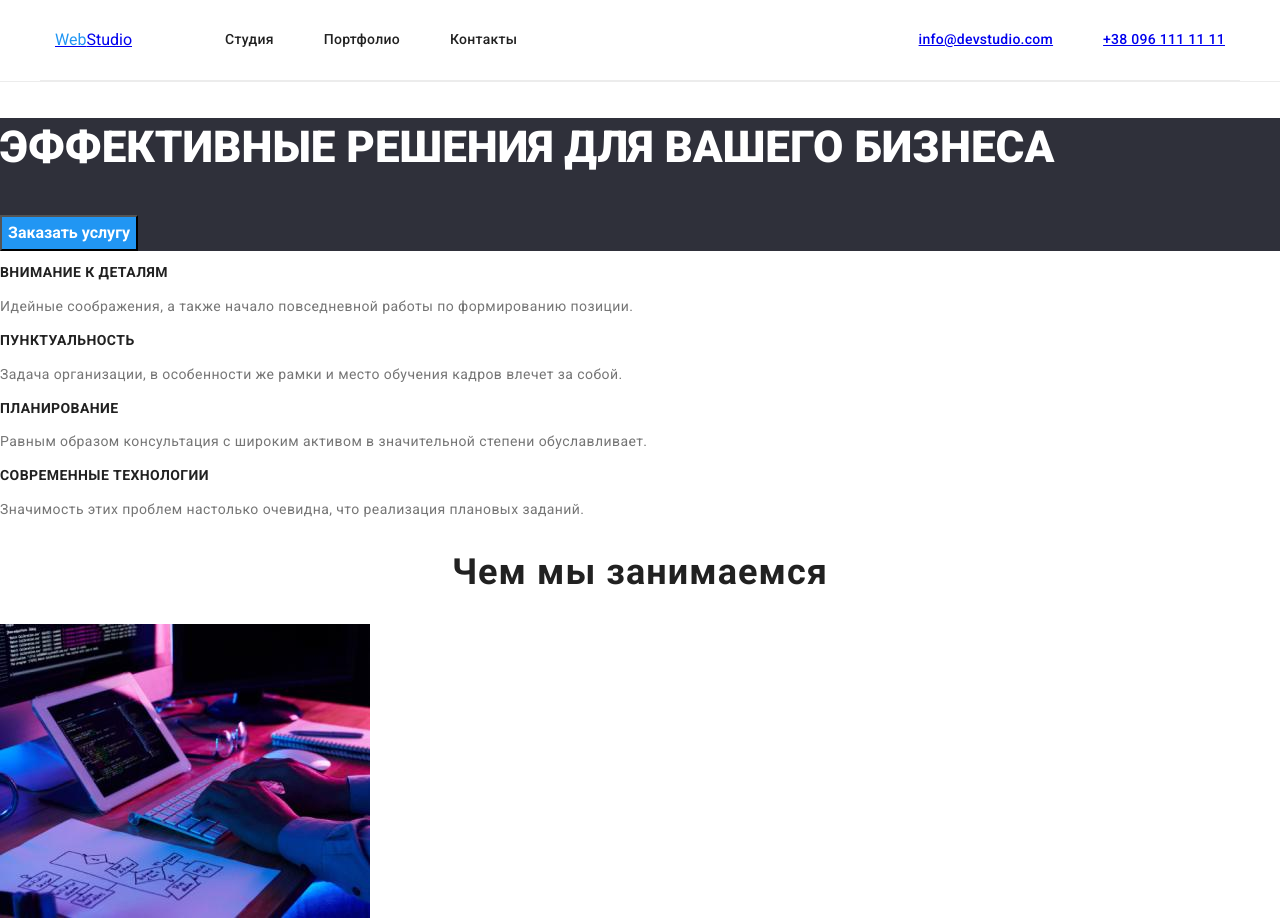
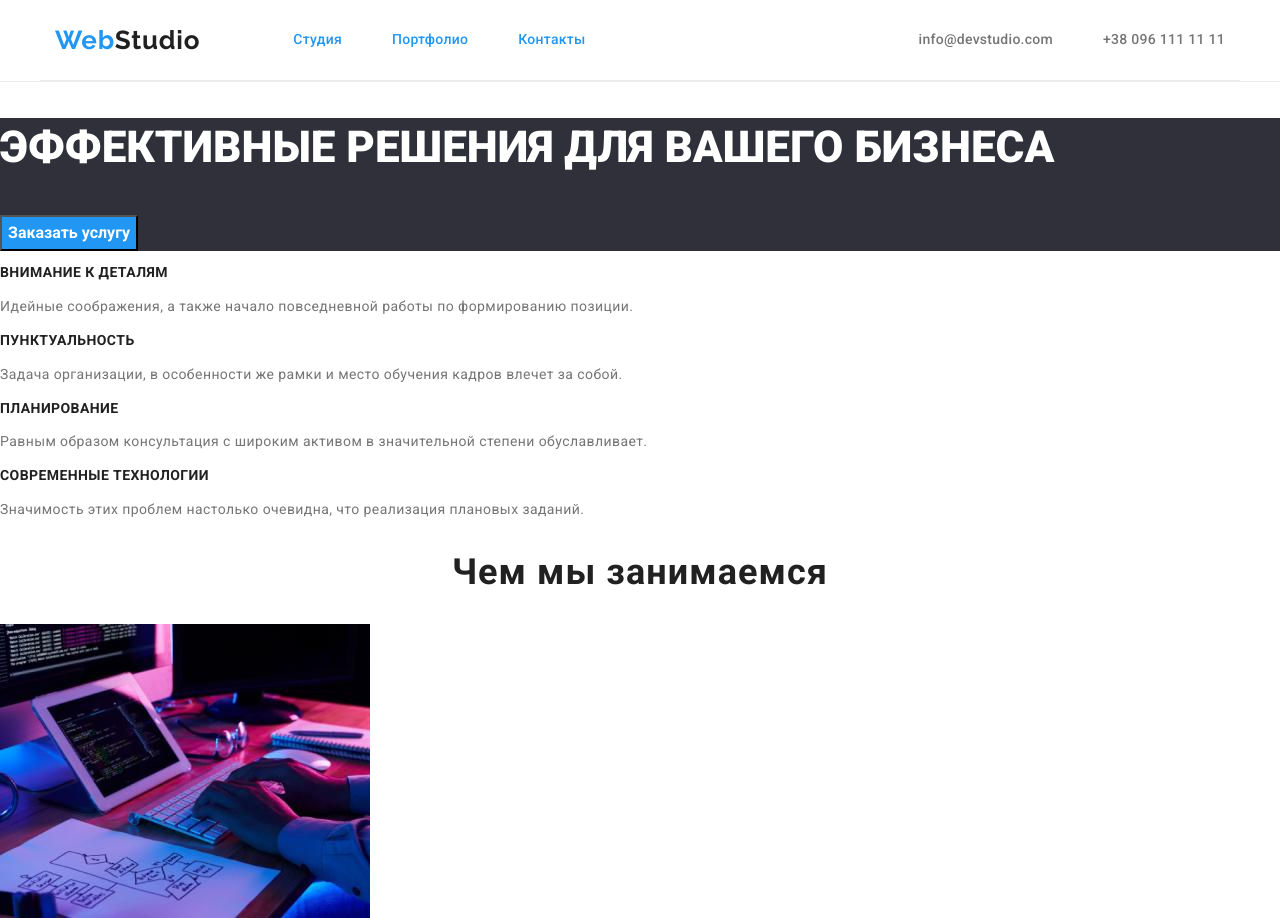
Before and after one commit to PNataliya/goit-markup-hw-03, a plain HTML site: page index.html in a window 1280 px wide. Shown: the top 918 px of the page. Drawn offline with nearby package versions, Linux system fonts and the light colour scheme.

Commit message:
оформляет меню Header

```diff
--- a/css/styles.css
+++ b/css/styles.css
@@ -1,20 +1,21 @@
 /* css Переменные */
 :root {
   --primary-text-color: #757575;
-  --title-text-color: #212121;
-  --accent-color: #2196f3;
-  --primary-background-color: #e5e5e5;
-  --wight-color: #ffffff;
+--title-text-color: #212121;
+--accent-color: #2196f3;
+--primary-background-color: #e5e5e5;
+--wight-color: #ffffff;
 }
 
+
 body {
-  font-family: "Roboto", Roboto, sans-serif;
+  font-family: "Roboto", "Raleway", normal;
   background-color: var(--wight-color);
 }
 
 /* Логотип */
 
-.logo, {
+.logo {
   text-decoration: none;
   font-family: Raleway, sans-serif;
   font-weight: 700;
@@ -28,10 +29,31 @@ body {
   text-decoration: none;
   color: var(--accent-color);
 }
+
+
 /* часть лого в Футере */
 .logo-white {
   text-decoration: none;
   color: var(--wight-color);
+}
+
+
+.logo {
+  color: var(--promary-text-color);
+  font-family: Raleway, sans-serif;
+  font-weight: 700;
+  font-size: 26px;
+  line-height: 1.19;
+}
+
+.logo,
+.link {
+  color: var(--title-text-color);
+  text-decoration: none;
+}
+
+nav > .logo {
+  margin-right: 93px;
 }
 
 /* Шапка сайта Heder */
@@ -57,21 +79,16 @@ body {
   align-items: center;
 }
 
-nav > .logo {
-  margin-right: 93px;
+.list {
+  list-style: none;
+  padding: 0;
+  margin: 0;
 }
-
 
 .list.flex {
   display: flex;
   flex-wrap: wrap;
   align-items: center;
-}
-
-.list {
-  list-style: none;
-  padding: 0;
-  margin: 0;
 }
 
 .site-nav:not(last-child) {
@@ -90,6 +107,7 @@ nav > .logo {
   letter-spacing: 0.02em;
 }
 
+
 .site-nav .link {
   text-decoration: none;
   font-weight: 500;
@@ -98,8 +116,13 @@ nav > .logo {
   letter-spacing: 0.02em;
   color: var(--title-text-color);
 }
-.site-nav .link:hover,
-.site-nav .link:focus {
+
+.current > .link {
+  color: var(--accent-color);
+}
+
+.site-nav .link, .link.link-head-contact:hover,
+.site-nav .link, .link.link-head-contact:focus {
   color: var(--accent-color);
 }
 
@@ -110,6 +133,11 @@ nav > .logo {
 .contact-list:not(:last-child) {
   margin-right: 50px;
 }
+
+.link-head-contact {
+  color: var(--primary-text-color);
+}
+
 
 .item {
   text-decoration: none;
```
